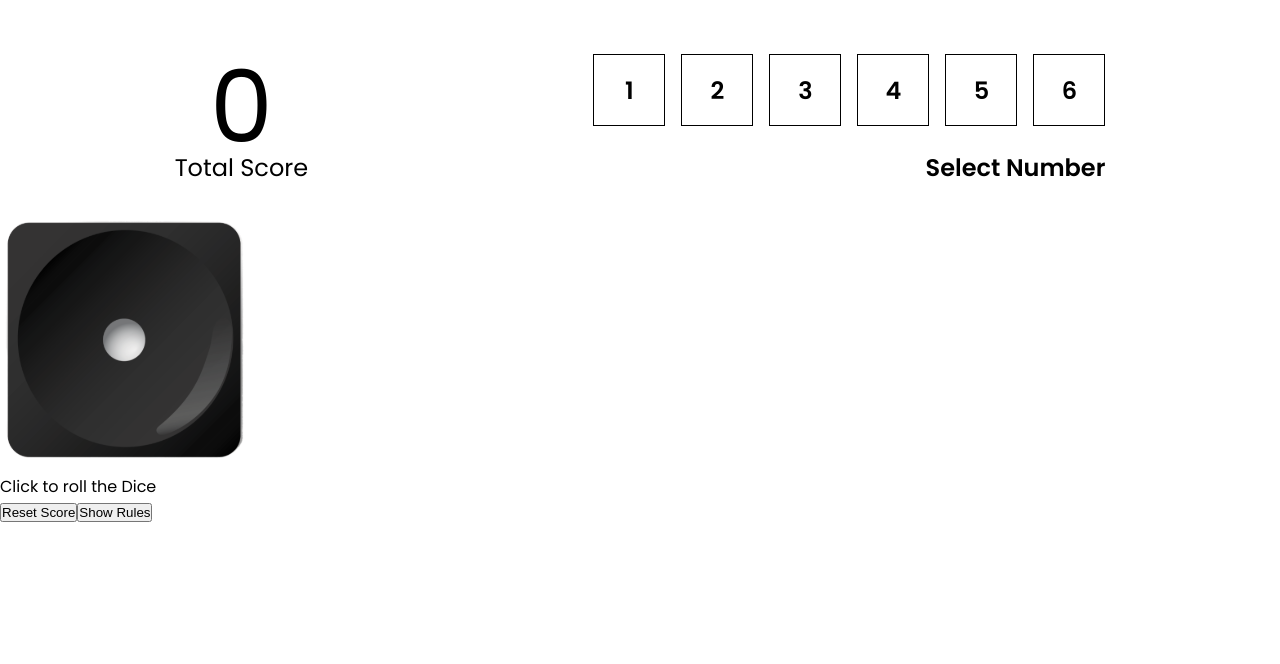
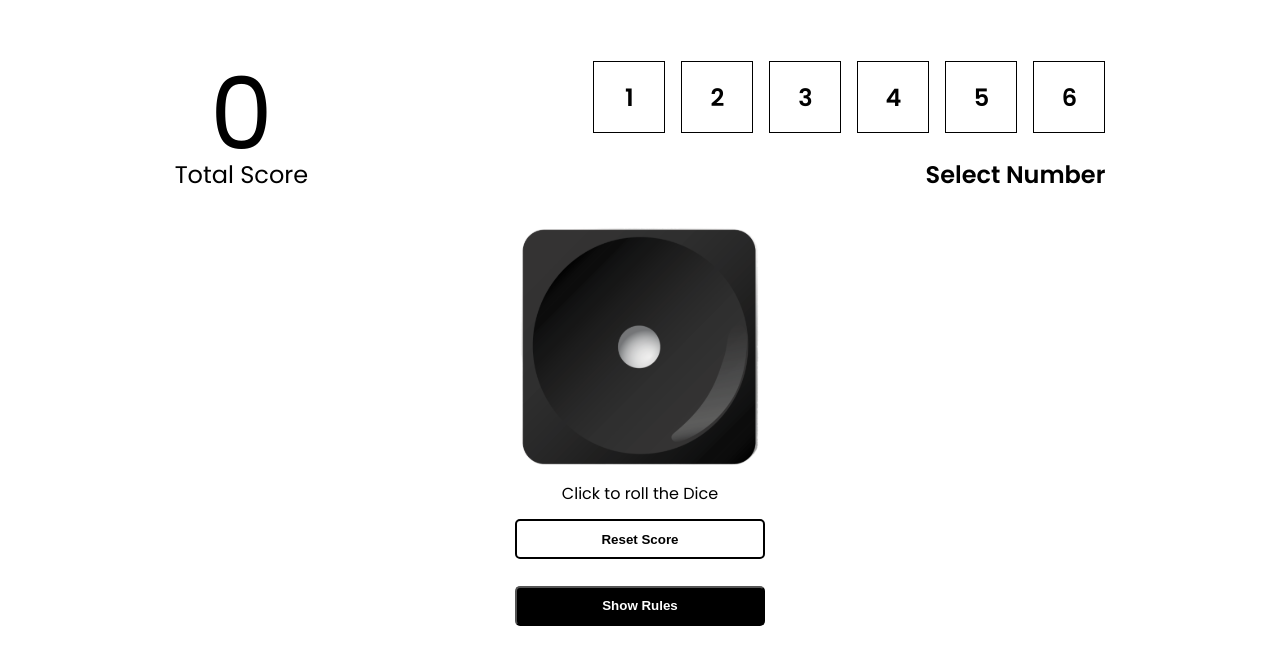
Before and after one commit to abhijith-07/dice-game, a React (Vite) app: page / in a window 1280 px wide. Both pictures are taken after a click on the button "Play Now". Shown: the top 664 px of the page. Built offline with nearby package versions, Linux system fonts and the light colour scheme.

Commit message:
fix: rules div added

```diff
--- a/src/components/GamePlay/GamePlay.jsx
+++ b/src/components/GamePlay/GamePlay.jsx
@@ -21,13 +21,24 @@ export default function GamePlay() {
                 </div>
             </nav>
             <div className={styles.gameContainer}>
+                <div>
                     <div className={styles.cubeContainer}>
                         <img src="/images/dice_1.svg" alt="" />
                         <p>Click to roll the Dice</p>
                     </div>
                     <div className={styles.gameButtons}>
-                <button>Reset Score</button>
-                <button>Show Rules</button>
+                        <button className={styles.resetBtn}>Reset Score</button>
+                        <button className={styles.rulesBtn}>Show Rules</button>
+                    </div>
+                </div>
+            </div>
+            <div className={styles.rulesContainer}>
+                <div>
+                    <h2>How to play dice game</h2>
+                    <p>Select any number</p>
+                    <p>Click on dice image</p>
+                    <p>After clicking on dice, if selected number is equal to dice number, you will get same point as dice</p>
+                    <p>If you get wrong guess then 2 point will be deducted</p>
                 </div>
             </div>
         </>
--- a/src/components/GamePlay/GamePlay.module.css
+++ b/src/components/GamePlay/GamePlay.module.css
@@ -3,6 +3,7 @@ nav {
     justify-content: space-around;
     align-items: end;
     padding: 2em;
+    height: 14rem;
 }
 
 .score {
@@ -41,3 +42,61 @@ nav {
     font-weight: 600;
     font-size: 1.5rem;
 }
+
+.gameContainer {
+    display: flex;
+    align-items: start;
+    justify-content: center;
+    text-align: center;
+}
+
+.gameButtons {
+    width: 100%;
+    display: block;
+}
+
+.gameButtons button {
+    width: 100%;
+    height: 2.5rem;
+    margin: 1em 0;
+    border-radius: 5px;
+    font-weight: 600;
+    cursor: pointer;
+    transition: 0.4 background ease-in;
+}
+
+.resetBtn {
+    border: 2px solid var(--black);
+    background-color: var(--white);
+    transition: 0.3 background ease-in;
+}
+
+.resetBtn:hover {
+    background-color: var(--black);
+    color: var(--white);
+    transition: 0.35s background ease-in;
+}
+
+.rulesBtn {
+    background-color: var(--black);
+    color: var(--white);
+    transition: 0.3 background ease-in;
+}
+
+.rulesBtn:hover {
+    background-color: var(--white);
+    color: var(--black);
+    border: 2px solid var(--black);
+    transition: 0.35s background ease-in;
+}
+
+.rulesContainer {
+    display: none;
+    justify-content: center;
+    margin-top: 3rem;
+}
+
+.rulesContainer div {
+    background-color: #fbf1f1;
+    padding: 2rem;
+}
```
Lines whose indentation alone changed are shown as unchanged.
